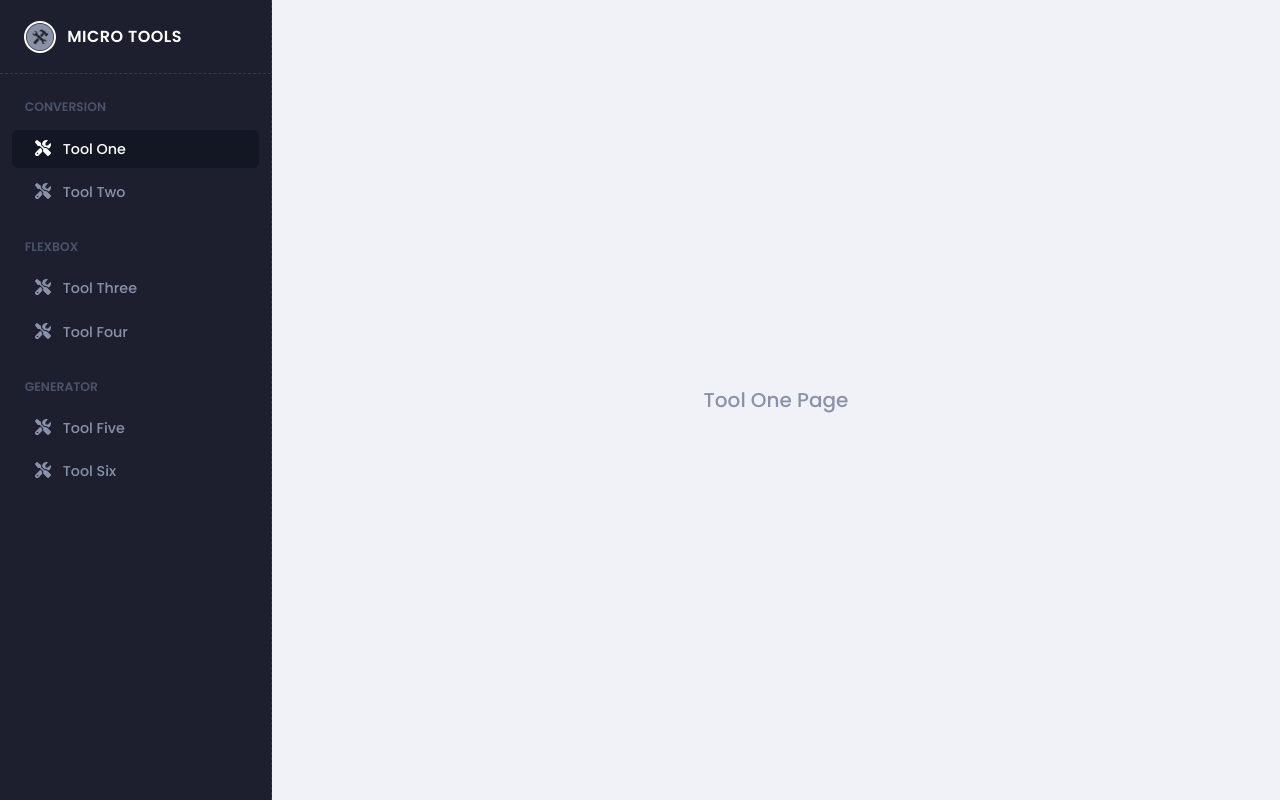
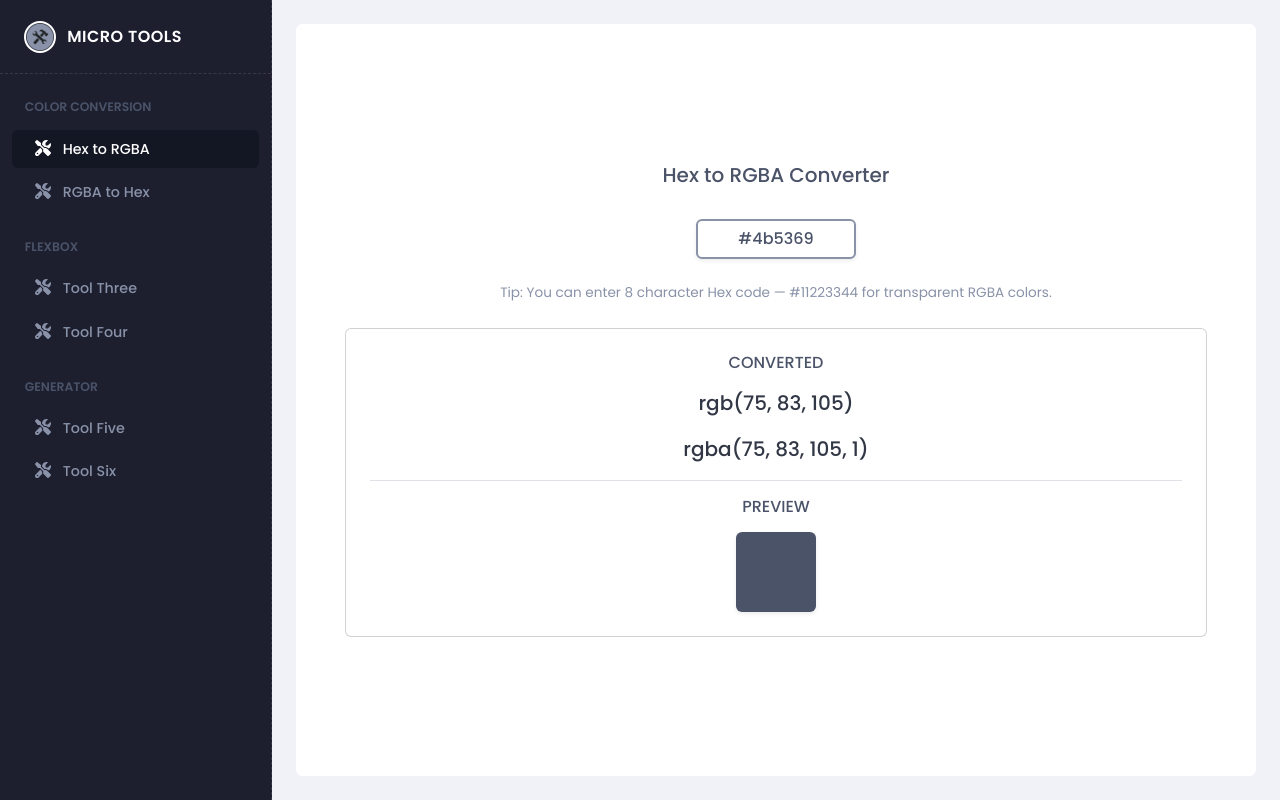
Before and after one commit to Rusty-08/advance-webdev-project, a Vue app: page / in a window 1280 px wide. Built offline with nearby package versions, Linux system fonts and the light colour scheme.

Commit message:
add hex-to-rgba page

```diff
--- a/src/App.vue
+++ b/src/App.vue
@@ -1,8 +1,11 @@
 <script setup>
     import Sidebar from './components/Sidebar.vue'
 
-    import ToolOne from './components/ToolOne.vue';
-    import ToolTwo from './components/ToolTwo.vue';
+    // COLOR CONVERSION PAGE
+    import HexToRgba from './components/HexToRgba.vue';
+    import RgbaToHex from './components/RgbaToHex.vue';
+
+
     import ToolThree from './components/ToolThree.vue';
     import ToolFour from './components/ToolFour.vue';
     import ToolFive from './components/ToolFive.vue';
@@ -14,9 +17,9 @@
     <!-- PAGE CONTENT -->
     <main class="tab-content" id="main-body">
         <!-- TABPANE 1 -->
-        <ToolOne />
+        <HexToRgba />
         <!-- TABPANE 2 -->
-        <ToolTwo />
+        <RgbaToHex />
         <!-- TABPANE 3 -->
         <ToolThree />
         <!-- TABPANE 4 -->
@@ -27,3 +30,11 @@
         <ToolSix />
     </main>
 </template>
+
+<style setup>
+    .tab-content section {
+        width: calc(100% - var(--sidebar-width));
+        min-height: 100vh !important;
+        margin-left: var(--sidebar-width);
+    }
+</style>
--- /dev/null
+++ b/src/components/HexToRgba.vue
@@ -0,0 +1,134 @@
+<script setup>
+import { ref, watch } from 'vue'
+
+let hex = ref('#4b5369')
+let rgb = ref('')
+let rgba = ref('')
+
+const updateColorValues = () => {
+
+    let removedHash =
+        hex.value.charAt(0) != '#'
+        ? hex.value
+        : hex.value.trim().slice(1)
+
+    if(removedHash.length == 3 || removedHash.length == 4) removedHash = transformHex(removedHash)
+
+    if (
+        removedHash.length < 3 ||
+        removedHash.length == 5 ||
+        removedHash.length == 7 ||
+        removedHash.length > 8
+    ) {
+        rgb.value = 'Invalid Input'
+        rgba.value = 'Invalid Input'
+        return
+    }
+
+    const r = parseInt(removedHash.substring(0, 2), 16)
+    const g = parseInt(removedHash.substring(2, 4), 16)
+    const b = parseInt(removedHash.substring(4, 6), 16)
+    const a = parseInt(removedHash.substring(6, 8), 16) / 255
+
+    if (isNaN(r) || isNaN(g) || isNaN(b)) {
+        rgb.value = 'Invalid Input'
+        rgba.value = 'Invalid Input'
+        return
+    }
+
+    if (removedHash.length === 6) {
+        rgb.value = `rgb(${r}, ${g}, ${b})`
+        rgba.value = `rgba(${r}, ${g}, ${b}, 1)`
+    } else {
+        rgb.value = `rgb(${r}, ${g}, ${b})`
+        rgba.value =
+            a != 1
+            ? `rgba(${r}, ${g}, ${b}, ${a.toFixed(2)})`
+            : `rgba(${r}, ${g}, ${b}, ${a})`
+    }
+}
+
+// TRANSFORMING HEX WITH LENGTH OF 3 and 4 TO BE A VALID HEX
+
+const transformHex = (hexValue) => {
+    let newHex = hexValue.split('')
+    let result = ''
+
+    for(let i = 0; i < newHex.length; i++) {
+        result += `${newHex[i]}${newHex[i]}`
+    }
+    return result
+}
+
+// RUN THE FUNCTION AS THE VALUE OF HEX CHANGES
+
+watch(() => hex.value, updateColorValues)
+
+// INITIALIZE THE DEFAULT HEX
+
+updateColorValues();
+
+</script>
+
+<template>
+    <section class="tab-pane fade show active" id="hex-to-rgba" role="tabpanel" aria-labelledby="hex-to-rgba-link" tabindex="0">
+        <div class="container-fluid vh-100 p-4 shadow-sm">
+            <div class="hex-content gap-4 card p-5 w-100 h-100 d-flex justify-content-center align-items-center">
+                <h2 class="fs-5">Hex to RGBA Converter</h2>
+                <input
+                    type="text"
+                    class="form-control shadow-sm text-center fw-medium"
+                    v-model="hex"
+                >
+                <span class="fs-8">Tip: You can enter 8 character Hex code — #11223344 for transparent RGBA colors.</span>
+                <div class="result card w-100 p-4 d-flex justify-content-center align-items-center">
+                    <h3 class="fs-6">CONVERTED</h3>
+                    <p
+                        class="rgb mt-2 w-100 text-center fs-5 fw-medium"
+                    >
+                        {{ rgb }}
+                    </p>
+                    <p
+                        class="rgba w-100 text-center fs-5 pb-3 border-bottom fw-medium"
+                    >
+                        {{ rgba }}
+                    </p>
+                    <h3 class="fs-6">PREVIEW</h3>
+                    <div :style="{ backgroundColor: rgba }" class="color-preview card mt-2 shadow-sm"></div>
+                </div>
+            </div>
+        </div>
+    </section>
+</template>
+
+
+<style setup>
+    .hex-content {
+        border-color: transparent;
+    }
+    .hex-content h2,
+    .result h3 {
+        color: var(--tertiary-text-color);
+    }
+    .hex-content input {
+        width: 10rem;
+        border: 2px solid var(--secondary-text-color);
+        color: var(--tertiary-text-color);
+    }
+    .hex-content input:focus {
+        color: var(--dark-text-color);
+        border-color: var(--dark-text-color);
+    }
+    .hex-content span {
+        color: var(--secondary-text-color);
+    }
+    .result p {
+        color: var(--dark-text-color);
+        cursor: pointer;
+    }
+    .color-preview {
+        width: 5rem;
+        height: 5rem;
+        border-color: transparent;
+    }
+</style>
--- /dev/null
+++ b/src/components/RgbaToHex.vue
@@ -0,0 +1,15 @@
+<script setup>
+
+</script>
+
+<template>
+    <section class="tab-pane fade" id="rgba-to-hex" role="tabpanel" aria-labelledby="rgba-to-hex-link" tabindex="0">
+        <div class="container-fluid vh-100 d-flex justify-content-center align-items-center">
+            <h1 class="fw-medium fs-5 m-0">Tool rgba-to-hex Page</h1>
+        </div>
+    </section>
+</template>
+
+<style setup>
+
+</style>
--- a/src/components/Sidebar.vue
+++ b/src/components/Sidebar.vue
@@ -3,8 +3,8 @@
 
     const sidebar = [
         {
-            category: 'CONVERSION',
-            links: ['Tool One', 'Tool Two'],
+            category: 'COLOR CONVERSION',
+            links: ['Hex to RGBA', 'RGBA to Hex'],
             icon: [faScrewdriverWrench, faScrewdriverWrench]
         },
         {
@@ -39,6 +39,7 @@
 
 <template>
     <aside class="side-bar vh-100">
+
         <!-- SIDEBAR HEADER -->
         <div class="logo-header d-flex align-items-center px-4">
             <img src="/img/tool-logo.png" alt="">
@@ -144,12 +145,4 @@
         color: var(--primary-text-color) !important;
         background-color: var(--active-link-background-color) !important;
     }
-    .tab-content section {
-        width: calc(100% - var(--sidebar-width));
-        min-height: 100vh !important;
-        margin-left: var(--sidebar-width);
-    }
-    .tab-content section h1 {
-        color: var(--secondary-text-color);
-    }
 </style>
--- a/src/components/ToolOne.vue
+++ /dev/null
@@ -1,15 +0,0 @@
-<script setup>
-
-</script>
-
-<template>
-    <section class="tab-pane fade show active" id="tool-one" role="tabpanel" aria-labelledby="tool-one-link" tabindex="0">
-            <div class="container-fluid vh-100 d-flex justify-content-center align-items-center">
-                <h1 class="fw-medium fs-5 m-0">Tool One Page</h1>
-            </div>
-    </section>
-</template>
-
-<style setup>
-
-</style>
--- a/src/components/ToolTwo.vue
+++ /dev/null
@@ -1,15 +0,0 @@
-<script setup>
-
-</script>
-
-<template>
-    <section class="tab-pane fade" id="tool-two" role="tabpanel" aria-labelledby="tool-two-link" tabindex="0">
-            <div class="container-fluid vh-100 d-flex justify-content-center align-items-center">
-                <h1 class="fw-medium fs-5 m-0">Tool Two Page</h1>
-            </div>
-    </section>
-</template>
-
-<style setup>
-
-</style>
```
